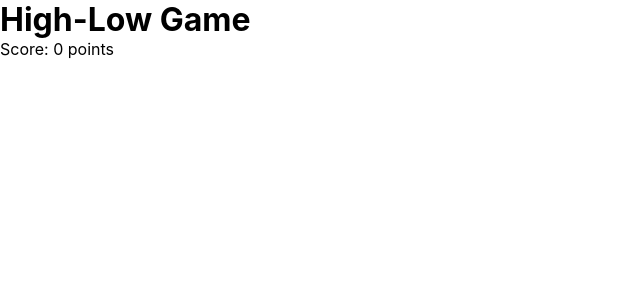
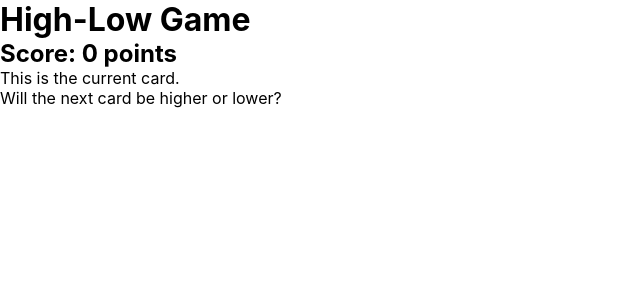
Before and after one commit to franco-ortega/ti-high-low, a React (Create React App) app: page / in a window 1280 px wide. Shown: the top 300 px of the page, without its empty margins (0-640 px from the left). Built offline with nearby package versions, Linux system fonts and the light colour scheme.

Commit message:
add initial CurrentCard component

```diff
--- a/src/App.js
+++ b/src/App.js
@@ -59,16 +59,32 @@ function App() {
 const Scoreboard = ({ score = 0 }) => {
   console.log(score)
     return (
-      <div>Score: {score} points
+      <h2>Score: {score} points
+      </h2>
+    )
+  }
+
+
+  const CurrentCard = ({ card }) => {
+    return (
+      <div>
+        This is the current card.
+        <p>
+          {card}
+        </p>
+        Will the next card be higher or lower?
+
       </div>
     )
   }
+
 
 
   return (
     <div>
       <h1>High-Low Game</h1>
       <Scoreboard />
+      <CurrentCard />
 
     </div>
   );
```
